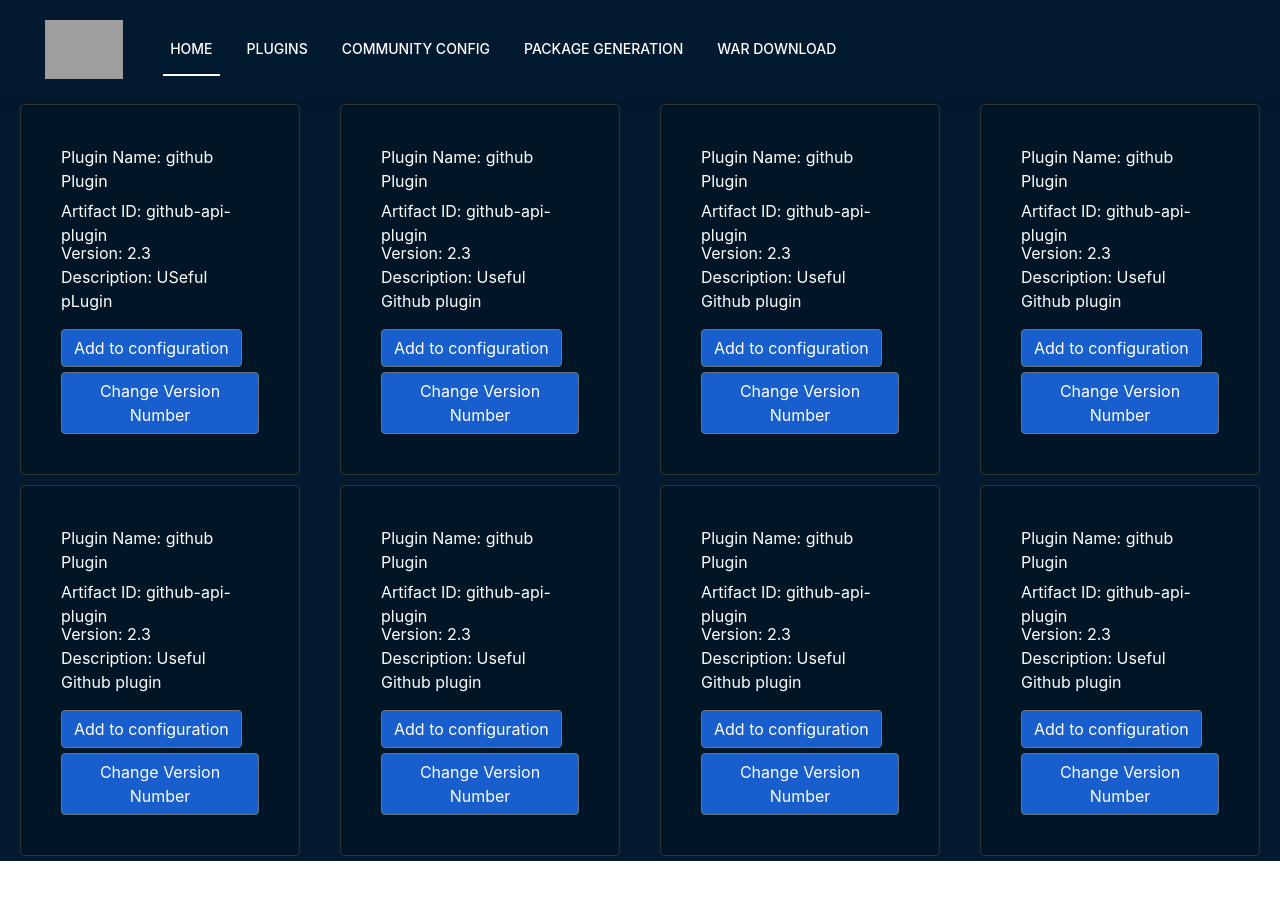
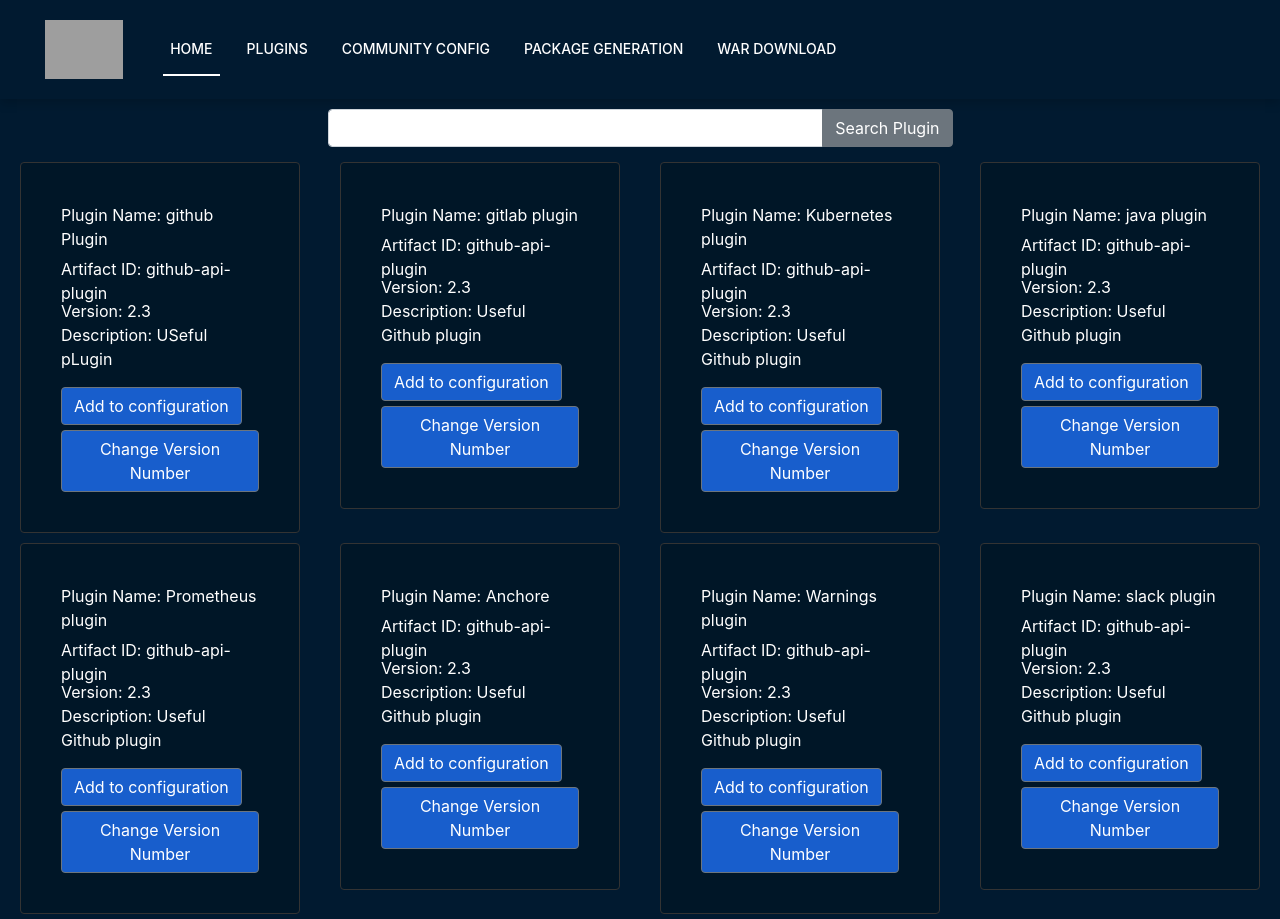
Before and after one commit to jenkinsci/custom-distribution-service, a React (Create React App) app in the folder frontend/: page /pluginList in a window 1280 px wide. Before the commit the page ends 861 px from the top, so only its background shows below. Built offline with nearby package versions, Linux system fonts and the light colour scheme; grey boxes are pictures that could not be loaded.

Commit message:
Add serch bar functionality

```diff
--- a/frontend/src/components/layouts/CardLayout.js
+++ b/frontend/src/components/layouts/CardLayout.js
@@ -1,6 +1,7 @@
 import React from 'react'
 import PluginCard from '../PluginCards/pluginCard'
 import { Container, Row, Col } from 'reactstrap';
+import { InputGroup, InputGroupAddon, Button, Input } from 'reactstrap';
 
 
 class CardLayout extends React.Component {
@@ -14,52 +15,63 @@
                 description: "USeful pLugin"
             },
             {
-                pluginName: "github Plugin",
+                pluginName: "gitlab plugin",
                 artifactId: "github-api-plugin",
                 version: "2.3",
                 description: "Useful Github plugin"
             },
             {
-                pluginName: "github Plugin",
+                pluginName: "Kubernetes plugin",
                 artifactId: "github-api-plugin",
                 version: "2.3",
                 description: "Useful Github plugin"
             },
             {
-                pluginName: "github Plugin",
+                pluginName: "java plugin",
                 artifactId: "github-api-plugin",
                 version: "2.3",
                 description: "Useful Github plugin"
             },
             {
-                pluginName: "github Plugin",
+                pluginName: "Prometheus plugin",
                 artifactId: "github-api-plugin",
                 version: "2.3",
                 description: "Useful Github plugin"
             },
             {
-                pluginName: "github Plugin",
+                pluginName: "Anchore",
                 artifactId: "github-api-plugin",
                 version: "2.3",
                 description: "Useful Github plugin"
             },
             {
-                pluginName: "github Plugin",
+                pluginName: "Warnings plugin",
                 artifactId: "github-api-plugin",
                 version: "2.3",
                 description: "Useful Github plugin"
             },
             {
-                pluginName: "github Plugin",
+                pluginName: "slack plugin",
                 artifactId: "github-api-plugin",
                 version: "2.3",
                 description: "Useful Github plugin"
             }
-        ]
+        ],
+        search:""
     }
+
+
+    onchange = pluginName => {
+        this.setState({search: pluginName.target.value})
+    }
+
     render () {
+        const  search  = this.state.search
+        let pluginCards = this.state.people.map(plugin => {
 
-        let pluginCards = this.state.people.map(plugin => {
+            if (search !== "" && plugin.pluginName.toLowerCase().indexOf( search.toLowerCase() ) === -1) {
+                return null
+            }
             return(
                 <Col sm="3">
                     <PluginCard plugin = {plugin} />
@@ -68,6 +80,19 @@
         })
         return (
             <Container fluid>
+            <div
+            style={{
+                display: "flex",
+                justifyContent: "center",
+                alignItems: "center"
+             }} >
+                <InputGroup style={{margin:"10px", width:"50%"}}>
+                <Input onChange = {this.onchange} />
+                <InputGroupAddon addonType="append">
+                <Button color="secondary">Search Plugin</Button>
+                </InputGroupAddon>
+                </InputGroup>
+            </div>
                 <Row>
                    {pluginCards}
                 </Row>
```
